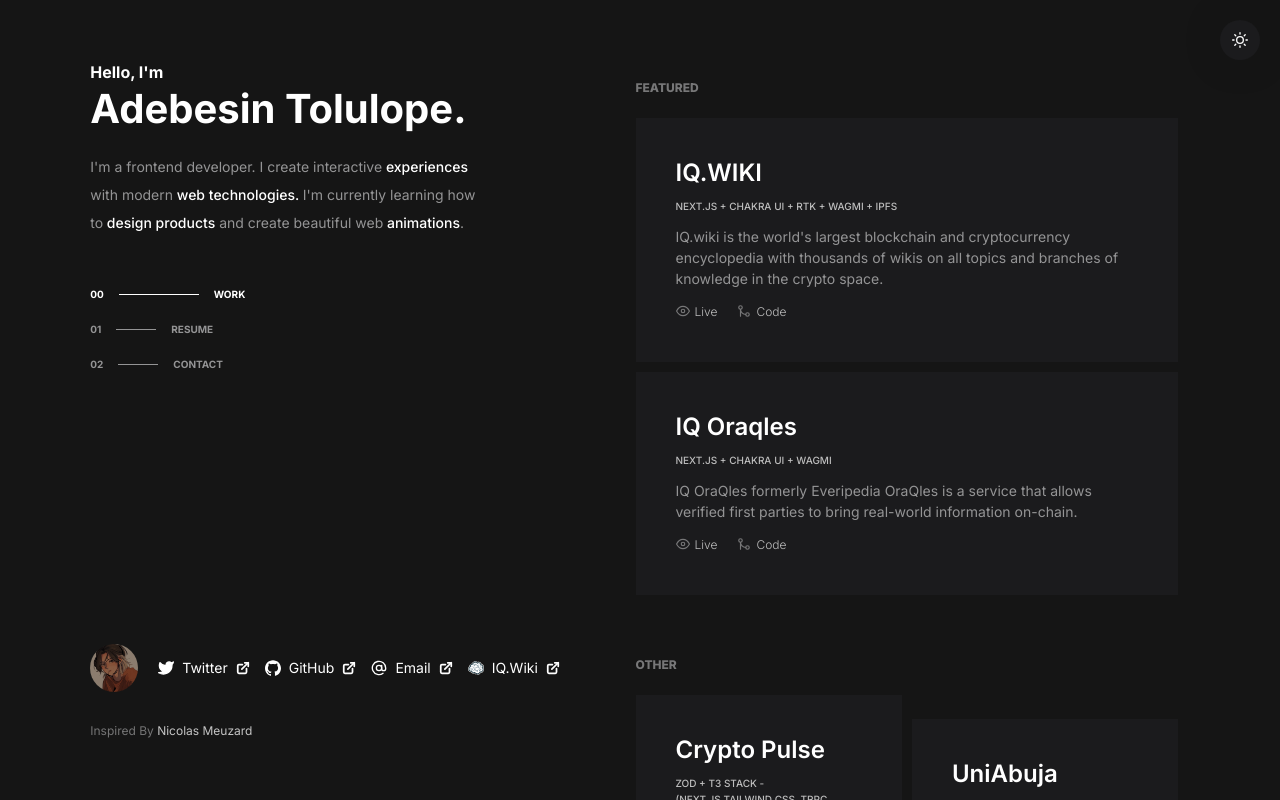
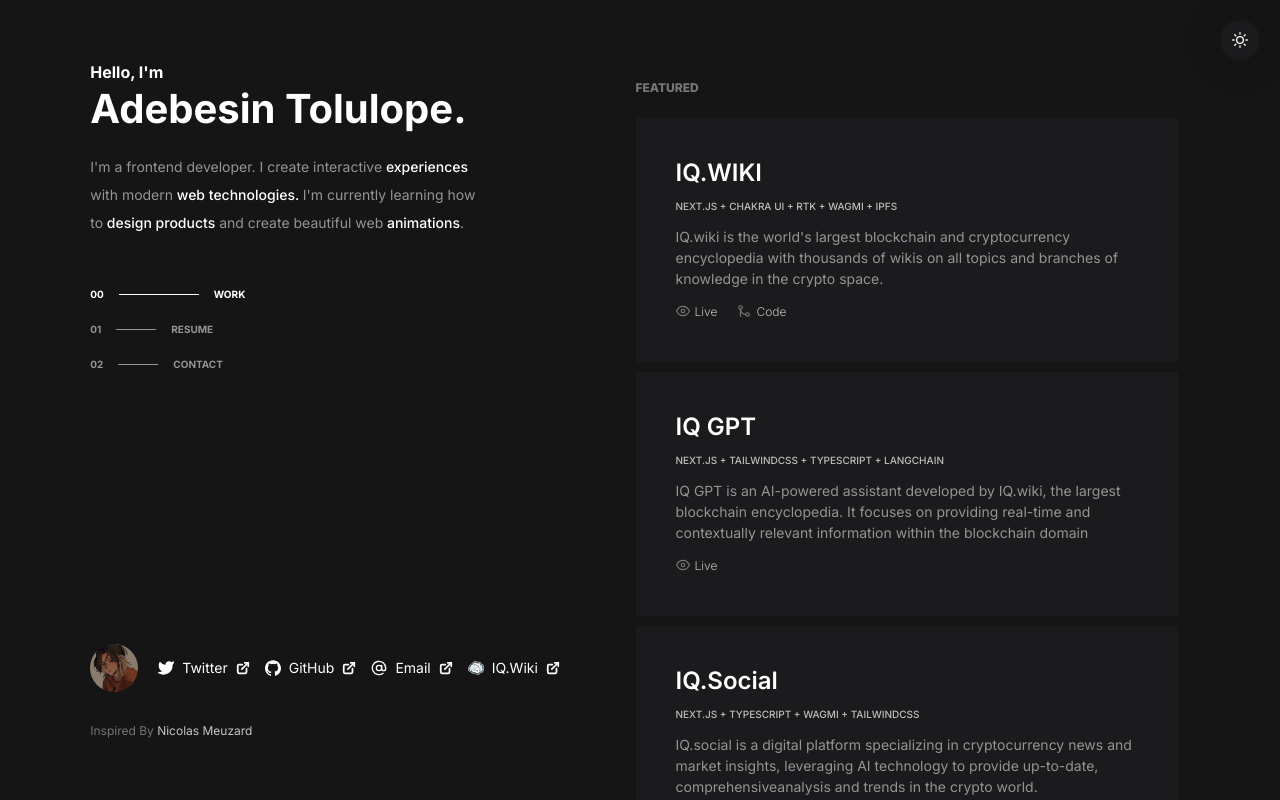
Before and after one commit to Adebesin-Cell/lope.dev, a React (Create React App) app: page / in a window 1280 px wide. Built offline with nearby package versions, Linux system fonts and the light colour scheme.

Commit message:
fixes work and updated a function to arrow function

```diff
--- a/src/components/resume/ResumeTemplate.js
+++ b/src/components/resume/ResumeTemplate.js
@@ -1,95 +1,95 @@
-import * as Icon from 'react-feather';
-import uuid from 'react-uuid';
-import resume from '../../assets/resume.pdf';
-import { Link } from 'react-router-dom';
+import React from "react";
+import * as Icon from "react-feather";
+import { Link } from "react-router-dom";
+import uuid from "react-uuid";
+import resume from "../../assets/resume.pdf";
 import {
+	ResumeActionButton,
+	ResumeActions,
 	ResumeBody,
+	ResumeDivider,
+	ResumeDividerLine,
+	ResumeDividerTitle,
+	ResumeExperience,
+	ResumeExperienceAchievements,
+	ResumeExperienceContainer,
+	ResumeExperienceDate,
+	ResumeExperienceDescription,
+	ResumeExperienceItem,
+	ResumeExperienceTitle,
 	ResumeHeader,
 	ResumeHeading,
-  ResumeActions,
-  ResumeActionButton,
+	ResumeProjects,
+	ResumeSkills,
+	ResumeSummary,
 	ResumeTitle,
-  ResumeSummary,
-  ResumeDivider,
-  ResumeDividerTitle,
-  ResumeDividerLine,
-  ResumeSkills,
-  ResumeExperienceContainer,
-  ResumeExperience,
-  ResumeProjects,
-  ResumeExperienceTitle,
-  ResumeExperienceDate,
-  ResumeExperienceDescription,
-  ResumeExperienceAchievements,
-  ResumeExperienceItem
-} from './ResumeTemplate.style';
-import React from 'react';
+} from "./ResumeTemplate.style";
 
 const resumeObj = {
 	coreSkills: [
-    'Next.js',
-    'TRPC',
-    'React.js',
-    'Tailwind CSS',
-    'Chakra UI',
-    'Firebase',
-    'Github',
-    'Javascript',
-    'CSS/SCSS',
-    'HTML'
+		"Next.js",
+		"TRPC",
+		"React.js",
+		"Tailwind CSS",
+		"Chakra UI",
+		"Firebase",
+		"Github",
+		"Javascript",
+		"CSS/SCSS",
+		"HTML",
 	],
 
 	familiarSkills: [
-    'RTK',
-    'React Query',
-    'Rainbow Toolkit',
-    'Figma',
-    'Adobe XD',
-    'NPM'
+		"RTK",
+		"React Query",
+		"Rainbow Toolkit",
+		"Figma",
+		"Adobe XD",
+		"NPM",
 	],
 
 	experience: [
 		{
 			id: uuid(),
-      company: 'Zealarax Technologies',
-      position: 'Frontend Developer [Intern]',
-      startDate: 'January 2021',
-      endDate: 'January 2022',
+			company: "Zealarax Technologies",
+			position: "Frontend Developer [Intern]",
+			startDate: "January 2021",
+			endDate: "January 2022",
 			description:
-        ' I contributed in developing user interfaces for quite a number of products while learning new skills.',
+				" I contributed in developing user interfaces for quite a number of products while learning new skills.",
 			achievements: [
-        'I learnt basic and mid-level frontend skills with the Zealarax Team.',
-        'Collaborated with Laravel and PHP developers to build a software used by over 3000 university students.',
-        'Worked with Laravel developers to build a web application for a high school.',
-        'Built basic web components using SCSS.'
-      ]
+				"Gained foundational and intermediate frontend development skills while working with the Zealarax Team.",
+				"Collaborated with Laravel and PHP developers to revamp a website that is being utilized by over 3000 university students. (University of Abuja)",
+				"Teamed up with Laravel developers to build a web application specifically designed for a high school environment. (Poly International College)",
+				"Developed basic web components using SCSS, enhancing the user interface and experience.",
+				"Actively involved in the testing and debugging bugs during the revamp of the Univeristy of Abuja site.",
+			],
 		},
 		{
 			id: uuid(),
-      company: 'IQ.Wiki - Braindao - Everipedia',
-      position: 'Junior Frontend Engineer',
-      startDate: 'September 2022',
-      endDate: '',
-      description: '',
-      achievements: []
+			company: "IQ.Wiki - Braindao - Everipedia",
+			position: "Junior Frontend Engineer",
+			startDate: "September 2022",
+			endDate: "",
+			description: "",
+			achievements: [],
 		},
 	],
 
-  onTheJob: ['Version Control', 'CI/CD', 'Best Practices', 'SEO']
+	onTheJob: ["Version Control", "CI/CD", "Best Practices", "SEO"],
 };
 
-const ResumeTemplate = function () {
-  return (
+const ResumeTemplate = () => (
 	<ResumeBody>
 		<ResumeHeader>
 			<ResumeHeading>Adebesin Tolulope</ResumeHeading>
 			<ResumeActions>
 				<ResumeActionButton
-              href='https://www.linkedin.com/in/adebesin-tolulope'
-              target='_blank'
-              rel='noopener noreferrer'
+					href="https://www.linkedin.com/in/adebesin-tolulope"
+					target="_blank"
+					rel="noopener noreferrer"
 				>
-              <span className='icon'>
+					<span className="icon">
 						<Icon.Linkedin />
 					</span>
 					<span>LinkedIn</span>
@@ -97,10 +97,10 @@ const ResumeTemplate = function () {
 				<ResumeActionButton
 					download={true}
 					href={resume}
-              target='_blank'
-              rel='noopener noreferrer'
+					target="_blank"
+					rel="noopener noreferrer"
 				>
-              <span className='icon'>
+					<span className="icon">
 						<Icon.Download />
 					</span>
 					<span>Download</span>
@@ -109,26 +109,26 @@ const ResumeTemplate = function () {
 		</ResumeHeader>
 		<ResumeTitle>Frontend Developer</ResumeTitle>
 		<ResumeSummary>
-          I'm a frontend web developer, passionate about solving problems with
-          my skills and converting ideas from pixels to products. User
-          experiance is the focus when developing products using the best web
-          tools, technologies and languages.
+			I'm a frontend web developer, passionate about solving problems with my
+			skills and converting ideas from pixels to products. User experiance is
+			the focus when developing products using the best web tools, technologies
+			and languages.
 		</ResumeSummary>
 		<ResumeDivider>
 			<ResumeDividerTitle>Core Technologies</ResumeDividerTitle>
 			<ResumeDividerLine />
 		</ResumeDivider>
-        <ResumeSkills>{resumeObj.coreSkills.join(', ')}.</ResumeSkills>
+		<ResumeSkills>{resumeObj.coreSkills.join(", ")}.</ResumeSkills>
 		<ResumeDivider>
 			<ResumeDividerTitle>Familiar With</ResumeDividerTitle>
 			<ResumeDividerLine />
 		</ResumeDivider>
-        <ResumeSkills>{resumeObj.familiarSkills.join(', ')}.</ResumeSkills>
+		<ResumeSkills>{resumeObj.familiarSkills.join(", ")}.</ResumeSkills>
 		<ResumeDivider>
 			<ResumeDividerTitle>On The Job</ResumeDividerTitle>
 			<ResumeDividerLine />
 		</ResumeDivider>
-        <ResumeSkills>{resumeObj.onTheJob.join(', ')}.</ResumeSkills>
+		<ResumeSkills>{resumeObj.onTheJob.join(", ")}.</ResumeSkills>
 		<ResumeDivider>
 			<ResumeDividerTitle>Work Experience</ResumeDividerTitle>
 			<ResumeDividerLine />
@@ -140,18 +140,16 @@ const ResumeTemplate = function () {
 						{experience.company} - {experience.position}
 					</ResumeExperienceTitle>
 					<ResumeExperienceDate>
-                {experience.startDate} -{' '}
-                {!experience.endDate ? 'Present' : experience.endDate}
+						{experience.startDate} -{" "}
+						{!experience.endDate ? "Present" : experience.endDate}
 					</ResumeExperienceDate>
 					<ResumeExperienceDescription>
 						{experience.description}
 					</ResumeExperienceDescription>
 					{experience.achievements.map((achievement, index) => (
-                <ResumeExperienceAchievements
-                  key={`${experience.id}__`}
-                >
+						<ResumeExperienceAchievements key={`${experience.id}__`}>
 							<ResumeExperienceItem>
-                    <span className='icon'>■</span>
+								<span className="icon">■</span>
 								<span>{achievement}</span>
 							</ResumeExperienceItem>
 						</ResumeExperienceAchievements>
@@ -165,13 +163,12 @@ const ResumeTemplate = function () {
 		</ResumeDivider>
 		<ResumeProjects>
 			<span>
-            Links to my works can be found on{' '}
-            <Link to='/work'>Lope.cell.vercel.app/work</Link> and more details
-            can be provided upon request
+				Links to my works can be found on{" "}
+				<Link to="/work">Lope.cell.vercel.app/work</Link> and more details can
+				be provided upon request
 			</span>
 		</ResumeProjects>
 	</ResumeBody>
 );
-};
 
 export default ResumeTemplate;
--- a/src/components/work/Work.js
+++ b/src/components/work/Work.js
@@ -1,92 +1,110 @@
-import uuid from 'react-uuid';
-import NavButton from '../navButtons/NavButton';
+import uuid from "react-uuid";
+import Project from "../Project/Project";
+import NavButton from "../navButtons/NavButton";
 import {
+	WorkContainer,
+	WorkContainerHalf,
+	WorkHeading,
+	WorkList,
 	WorkWrapper,
-  WorkContainer,
-  WorkHeading,
-  WorkContainerHalf,
-  WorkList
-} from './Work.style';
-import Project from '../Project/Project';
+} from "./Work.style";
 
-const Work = function (props) {
+const Work = (props) => {
 	const FeaturedProjects = [
 		{
 			id: uuid(),
-      title: 'IQ.WIKI',
+			title: "IQ.WIKI",
 			description:
 				"IQ.wiki is the world's largest blockchain and cryptocurrency encyclopedia with thousands of wikis on all topics and branches of knowledge in the crypto space.",
 			isPrivate: false,
-      liveLink: 'https://iq.wiki',
-      github: 'https://github.com/EveripediaNetwork/ep-ui',
-      stack: 'Next.js + Chakra UI + RTK + Wagmi + IPFS'
+			liveLink: "https://iq.wiki",
+			github: "https://github.com/EveripediaNetwork/ep-ui",
+			stack: "Next.js + Chakra UI + RTK + Wagmi + IPFS",
 		},
 		{
 			id: uuid(),
-      title: 'IQ Oraqles',
+			title: "IQ GPT",
 			description:
-        'IQ OraQles formerly Everipedia OraQles is a service that allows verified first parties to bring real-world information on-chain.',
+				"IQ GPT is an AI-powered assistant developed by IQ.wiki, the largest blockchain encyclopedia. It focuses on providing real-time and contextually relevant information within the blockchain domain",
+			isPrivate: true,
+			liveLink: "https://iqgpt.com",
+			github: "https://github.com/EveripediaNetwork/iq-search/",
+			stack: "Next.js + TailwindCSS + Typescript + Langchain",
+		},
+		{
+			id: uuid(),
+			title: "IQ.Social",
+			description:
+				"IQ.social is a digital platform specializing in cryptocurrency news and market insights, leveraging AI technology to provide up-to-date, comprehensiveanalysis and trends in the crypto world.",
 			isPrivate: false,
-      liveLink: 'https://oraqles.com/',
-      github: 'https://github.com/EveripediaNetwork/oraqles-ui/',
-      stack: 'Next.js + Chakra UI + Wagmi'
+			liveLink: "https://iq.social",
+			github: "https://github.com/EveripediaNetwork/aiq-ui",
+			stack: "Next.js + Typescript + Wagmi + TailwindCSS",
 		},
-
 	];
 
 	const projects = [
 		{
 			id: uuid(),
-      title: 'Crypto Pulse',
+			title: "IQ Oraqles",
 			description:
-        'AI-generated news on tokens for the latest updates and health of the crypto world.',
+				"IQ OraQles formerly Everipedia OraQles is a service that allows verified first parties to bring real-world information on-chain.",
 			isPrivate: false,
-      liveLink: 'https://cryptopulse.vercel.app/',
-      github: 'https://github.com/Royal-lobster/Crypto-Pulse',
-      stack:
-        'ZOD + T3 Stack - (Next.js,Tailwind CSS, trpc, prisma), React Query + Banana'
+			liveLink: "https://oraqles.com/",
+			github: "https://github.com/EveripediaNetwork/oraqles-ui/",
+			stack: "Next.js + Chakra UI + Wagmi",
 		},
 		{
 			id: uuid(),
-      title: 'UniAbuja',
+			title: "Syncia",
 			description:
-        'Discover the University of Abuja: Nigerian excellence in education, research, and innovation, at your fingertips.',
-      isPrivate: true,
-      liveLink: 'https://www.uniabuja.edu.ng/',
-      github: '',
-      stack: 'Laravel + Scss + PHP'
-    },
-
-    {
-      id: uuid(),
-      title: 'Space Tourism',
-      description:
-        'A futuristic and immersive interface for space tourism, featuring stunning graphics, virtual tours, and interactive guides.',
+				"Syncia is a free and open-source browser extension that enables users to chat with ChatGPT (an AI chatbot powered by OpenAI's GPT model) on any website they visit.",
 			isPrivate: false,
-      liveLink: 'https://space-tour.vercel.app',
-      github: 'https://github.com/Adebesin-Cell/space-tourism',
-      stack: 'React + SCSS'
+			liveLink:
+				"https://chromewebstore.google.com/detail/syncia-power-of-chatgpt-o/bhdfllifdfodbkihgmahlfmddlmfdjak",
+			github: "https://github.com/Royal-lobster/Syncia",
+			stack: "Open Source + Typescript + TailwindCSS",
 		},
 		{
 			id: uuid(),
-      title: 'Whatsapp Web UI',
+			title: "UniAbuja",
 			description:
-        'A fresh and modern user interface for seamless messaging and communication, now with enhanced functionality.',
-      isPrivate: false,
-      liveLink: 'https://whatsapp-web-nu.vercel.app',
-      github: 'https://github.com/Adebesin-Cell/whatsapp-web',
-      stack: 'React + Firebase + SCSS'
+				"Discover the University of Abuja: Nigerian excellence in education, research, and innovation, at your fingertips.",
+			isPrivate: true,
+			liveLink: "https://www.uniabuja.edu.ng/",
+			github: "",
+			stack: "Laravel + SCSS + PHP",
 		},
 		{
 			id: uuid(),
-      title: 'Lope.dev',
+			title: "Space Tourism",
 			description:
-        'Explore the digital world through the lens of a passionate software developer. Discover my projects, skills, and experiences',
+				"A futuristic and immersive interface for space tourism, featuring stunning graphics, virtual tours, and interactive guides.",
 			isPrivate: false,
-      liveLink: 'https://lope-dev-cell.vercel.app/',
-      github: 'https://github.com/Adebesin-Cell/lope.dev',
-      stack: 'React + Helmet + Styled Components'
-    }
+			liveLink: "https://space-tour.vercel.app",
+			github: "https://github.com/Adebesin-Cell/space-tourism",
+			stack: "React + SCSS",
+		},
+		{
+			id: uuid(),
+			title: "Whatsapp Web UI",
+			description:
+				"A fresh and modern user interface for seamless messaging and communication, now with enhanced functionality.",
+			isPrivate: false,
+			liveLink: "https://whatsapp-web-nu.vercel.app",
+			github: "https://github.com/Adebesin-Cell/whatsapp-web",
+			stack: "React + Firebase + SCSS",
+		},
+		{
+			id: uuid(),
+			title: "Lope.dev",
+			description:
+				"Explore the digital world through the lens of a passionate software developer. Discover my projects, skills, and experiences",
+			isPrivate: false,
+			liveLink: "https://lope-dev-cell.vercel.app/",
+			github: "https://github.com/Adebesin-Cell/lope.dev",
+			stack: "React + Helmet + Styled Components",
+		},
 	];
 
 	return (
@@ -95,7 +113,7 @@ const Work = function (props) {
 				<WorkHeading>Featured</WorkHeading>
 				{FeaturedProjects.map((project) => (
 					<Project
-            className='card'
+						className="card"
 						key={project.id}
 						id={project.id}
 						title={project.title}
@@ -109,11 +127,11 @@ const Work = function (props) {
 				))}
 			</WorkContainer>
 			<WorkContainerHalf>
-        <WorkHeading className='span--2'>other</WorkHeading>
+				<WorkHeading className="span--2">other</WorkHeading>
 				<WorkList>
 					{projects.map((project, i) => (
 						<Project
-              className='card'
+							className="card"
 							key={project.id}
 							id={project.id}
 							index={i}
@@ -129,8 +147,8 @@ const Work = function (props) {
 				</WorkList>
 			</WorkContainerHalf>
 			<NavButton
-        prev={{ url: '/', text: 'Home' }}
-        next={{ url: '/resume', text: 'Resume' }}
+				prev={{ url: "/", text: "Home" }}
+				next={{ url: "/resume", text: "Resume" }}
 			/>
 		</WorkWrapper>
 	);
--- a/src/pages/Base.js
+++ b/src/pages/Base.js
@@ -1,7 +1,5 @@
 import Base from "../components/Base/Base";
 
-const BasePage = function (props) {
-  return <Base theme={props.theme} title='base' />;
-};
+const BasePage = (props) => <Base theme={props.theme} title="base" />;
 
 export default BasePage;
--- a/src/pages/Contact.js
+++ b/src/pages/Contact.js
@@ -1,16 +1,14 @@
+import Helmet from "react-helmet";
 import Contact from "../components/contact/Contact";
 import { ContactWrapper } from "../styles/Contact.style";
-import Helmet from "react-helmet";
 
-const ContactPage = function () {
-  return (
-    <ContactWrapper active='contact' title='contact'>
+const ContactPage = () => (
+	<ContactWrapper active="contact" title="contact">
 		<Helmet>
 			<title> Contact | Lope - Adebesin Tolulope </title>
 		</Helmet>
 		<Contact />
 	</ContactWrapper>
 );
-};
 
 export default ContactPage;
--- a/src/pages/Home.js
+++ b/src/pages/Home.js
@@ -1,19 +1,17 @@
-import Work from '../components/work/Work';
-import { HomeWrapper } from '../styles/Home.style';
-import Helmet from 'react-helmet';
+import Helmet from "react-helmet";
+import Work from "../components/work/Work";
+import { HomeWrapper } from "../styles/Home.style";
 
-const Home = function (props) {
-  return (
-    <HomeWrapper active='work' title='Home'>
+const Home = (props) => (
+	<HomeWrapper active="work" title="Home">
 		<Helmet>
-        <link rel='og:image"' href='/images/og-image.png' />
-        <meta property='og:image:width' content='1200' />
-        <meta property='og:image:height' content='630' />
+			<link rel='og:image"' href="/images/og-image.png" />
+			<meta property="og:image:width" content="1200" />
+			<meta property="og:image:height" content="630" />
 			<title> Lope - Adebesin Tolulope </title>
 		</Helmet>
 		<Work theme={props.theme} />
 	</HomeWrapper>
 );
-};
 
 export default Home;
--- a/src/pages/Work.js
+++ b/src/pages/Work.js
@@ -1,16 +1,14 @@
-import { WorkBox } from '../styles/Work.style';
-import Work from '../components/work/Work';
-import Helmet from 'react-helmet';
+import Helmet from "react-helmet";
+import Work from "../components/work/Work";
+import { WorkBox } from "../styles/Work.style";
 
-const WorkPage = function (props) {
-  return (
-    <WorkBox title='work'>
+const WorkPage = (props) => (
+	<WorkBox title="work">
 		<Helmet>
 			<title> Work | Lope - Adebesin Tolulope </title>
 		</Helmet>
 		<Work theme={props.theme} />
 	</WorkBox>
 );
-};
 
 export default WorkPage;
```
Also changed, not shown: src/App.js (+97 -97 lines), src/pages/Resume.js (+9 -11 lines), src/styles/App.style.js (+16 -16 lines). Lines whose indentation alone changed are shown as unchanged.
